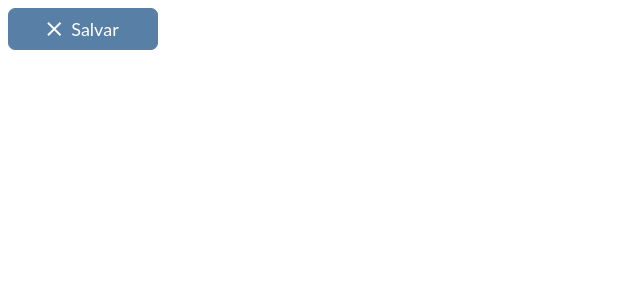
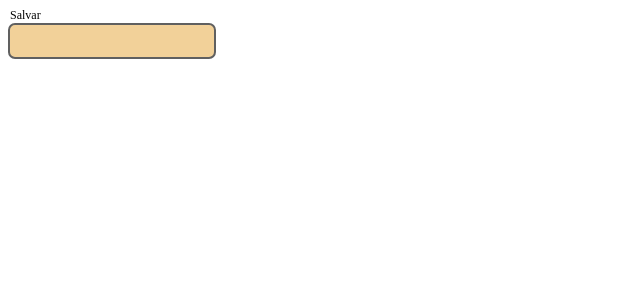
Before and after one commit to evertonjacksondev/app-em-gestao-e-recebimento, a React (Create React App) app: page /teste in a window 1280 px wide. Shown: the top 300 px of the page, without its empty margins (0-640 px from the left). Built offline with nearby package versions, Linux system fonts and the light colour scheme.

Commit message:
Text field style standard finished

```diff
--- a/src/Components/DesignSystem/Button.js
+++ b/src/Components/DesignSystem/Button.js
@@ -3,7 +3,7 @@ import styled from "styled-components";
 import "material-icons/iconfont/material-icons.css";
 
 const Button = (props) => {
-  const { name = "Salvar", background = "#587FA6", icon = "close" } = props;
+  const { name = "Salvar", background = "#587FA6", icon = "close", ...others } = props;
   const Button = styled.button`
     background: ${background};
     color: white;
@@ -27,7 +27,7 @@ const Button = (props) => {
   `;
 
   return (
-    <Button>
+    <Button {...others}>
       <i class="material-icons">{icon}</i>
       <Paragraph>{name}</Paragraph>
     </Button>
--- a/src/Components/DesignSystem/TextField.js
+++ b/src/Components/DesignSystem/TextField.js
@@ -1,11 +1,33 @@
-import React from 'react'
+import React, { Fragment } from "react";
+import styled from "styled-components";
+import "material-icons/iconfont/material-icons.css";
 
-const TextField = () => {
+const TextField = (props) => {
+  const { name = "Salvar", background = "#F2D199", type = "text" } = props;
+
+  const Label = styled.label`
+    font-size: 12px;
+    display: flex;
+    padding-left: 2px;
+  `;
+
+  const TextField = styled.input`
+    background: ${background};
+    color: black;
+    border: 2px solid #606060;
+    border-radius: 7px;
+    width: 200px;
+    height: 30px;
+    font-size: 14px;
+    font-family: "Lato", sans-serif;
+  `;
+
   return (
-    <input>
+    <Fragment>
+      <Label for="input">{name}</Label>
+      <TextField type={type}id="input"></TextField>
+    </Fragment>
+  );
+};
 
-    </input>
-  )
-}
-
-export default TextField
+export default TextField;
--- a/src/Routes/Routes.js
+++ b/src/Routes/Routes.js
@@ -1,7 +1,7 @@
 import React from "react";
 import { Fragment } from "react";
 import { Route, Routes } from "react-router-dom";
-import Button from "../Components/DesignSystem/Button";
+import TextField from "../Components/DesignSystem/TextField";
 import Home from "../Pages/Home/Home";
 import PackingDetails from "../Pages/Packings/PackingDetails";
 import PackingPage from "../Pages/Packings/PackingPage";
@@ -12,7 +12,7 @@ const AppRoute = () => {
   return (
     <Fragment>
       <Routes>
-        <Route path="/teste" element={<Button />} />
+        <Route path="/teste" element={<TextField />} />
         <Route path="/home" element={<Home />} />
         <Route path="/encomenda" element={<PackingPage />} />
         <Route path="/encomenda/:id" element={<PackingDetails />} />
```
